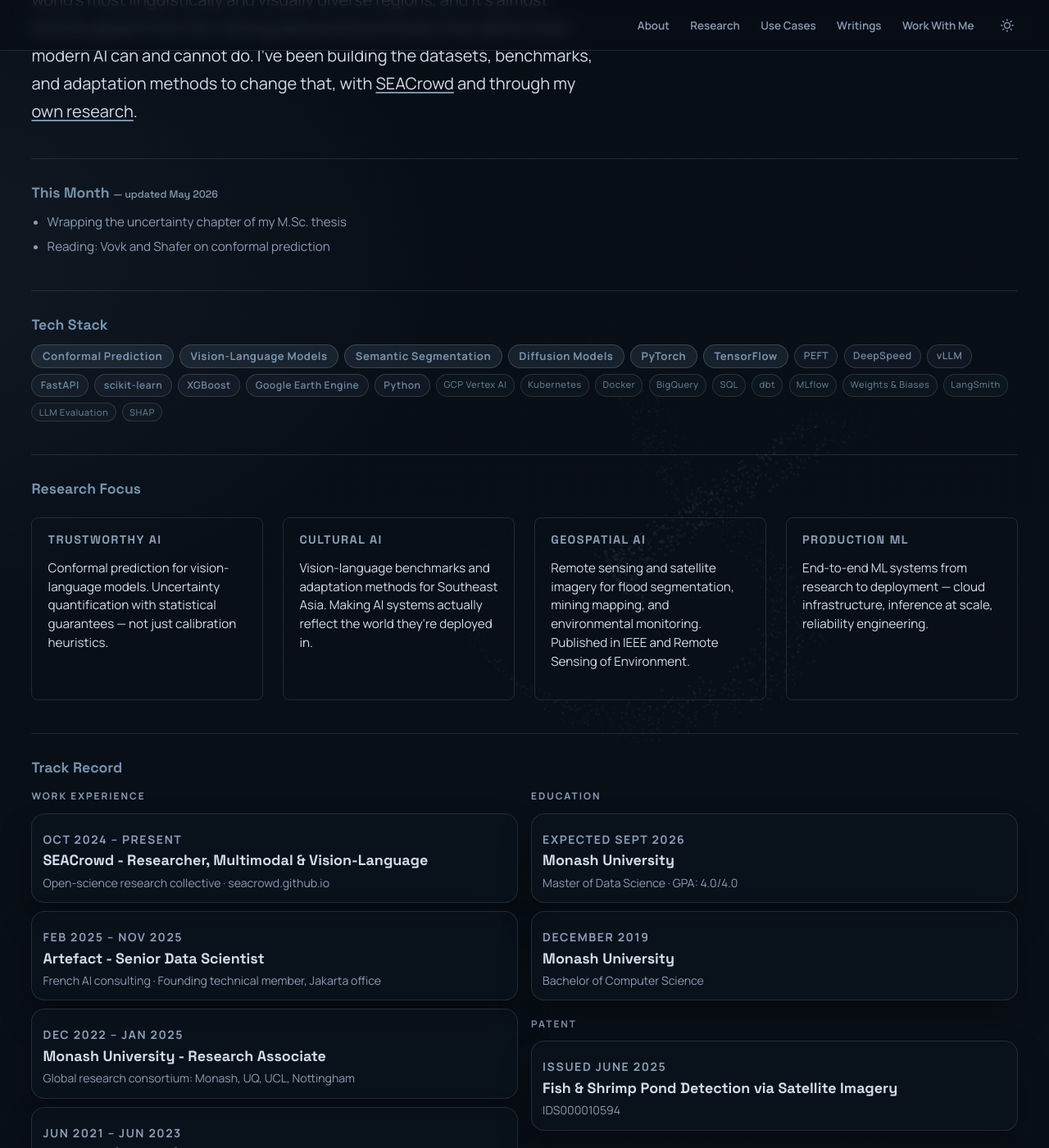
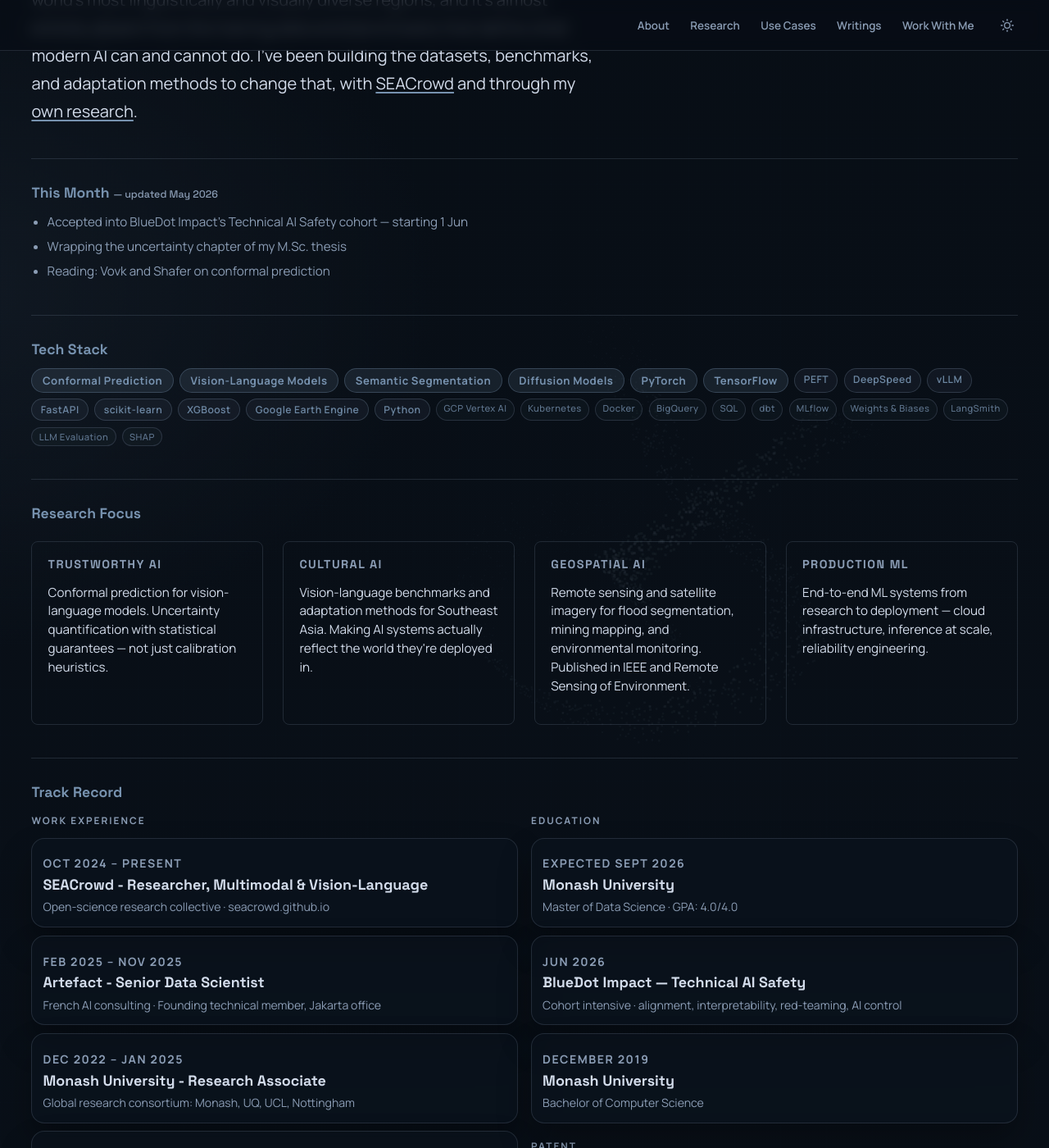
Before and after one commit to Feliren88/feliren88.github.io, a Jekyll site: the page built from index.html, in a window 1280 px wide and 1400 px high, scrolled down 1057 px. Shown: the whole window at 82% size. Built offline with Jekyll 4.4.1, drawn with Linux system fonts in a browser that asks for light colours.

Commit message:
content: add BlueDot Impact Technical AI Safety cohort (Jun 2026)
Accepted to BlueDot Impact's Technical AI Safety 6-day intensive
(1–6 Jun 2026) covering alignment/RLHF, mechanistic interpretability,
red-teaming, AI control, and scalable oversight.

- now.yml: pinned as current upcoming activity
- experience.yml: added to education as a permanent record

Co-Authored-By: Claude Sonnet 4.6 <noreply@anthropic.com>

```diff
--- a/_data/experience.yml
+++ b/_data/experience.yml
@@ -28,6 +28,10 @@ education:
   - dates: 'EXPECTED SEPT 2026'
     title: 'Monash University'
     location: 'Master of Data Science · GPA: 4.0/4.0'
+
+  - dates: 'JUN 2026'
+    title: 'BlueDot Impact — Technical AI Safety'
+    location: 'Cohort intensive · alignment, interpretability, red-teaming, AI control'
     description: 'Thesis: Conformal prediction approach to vision-language navigation (VLN)'
 
   - dates: 'DECEMBER 2019'
--- a/_data/now.yml
+++ b/_data/now.yml
@@ -1,4 +1,5 @@
 last_updated: "May 2026"
 items:
+  - "Accepted into BlueDot Impact's Technical AI Safety cohort — starting 1 Jun"
   - "Wrapping the uncertainty chapter of my M.Sc. thesis"
   - "Reading: Vovk and Shafer on conformal prediction"
```
